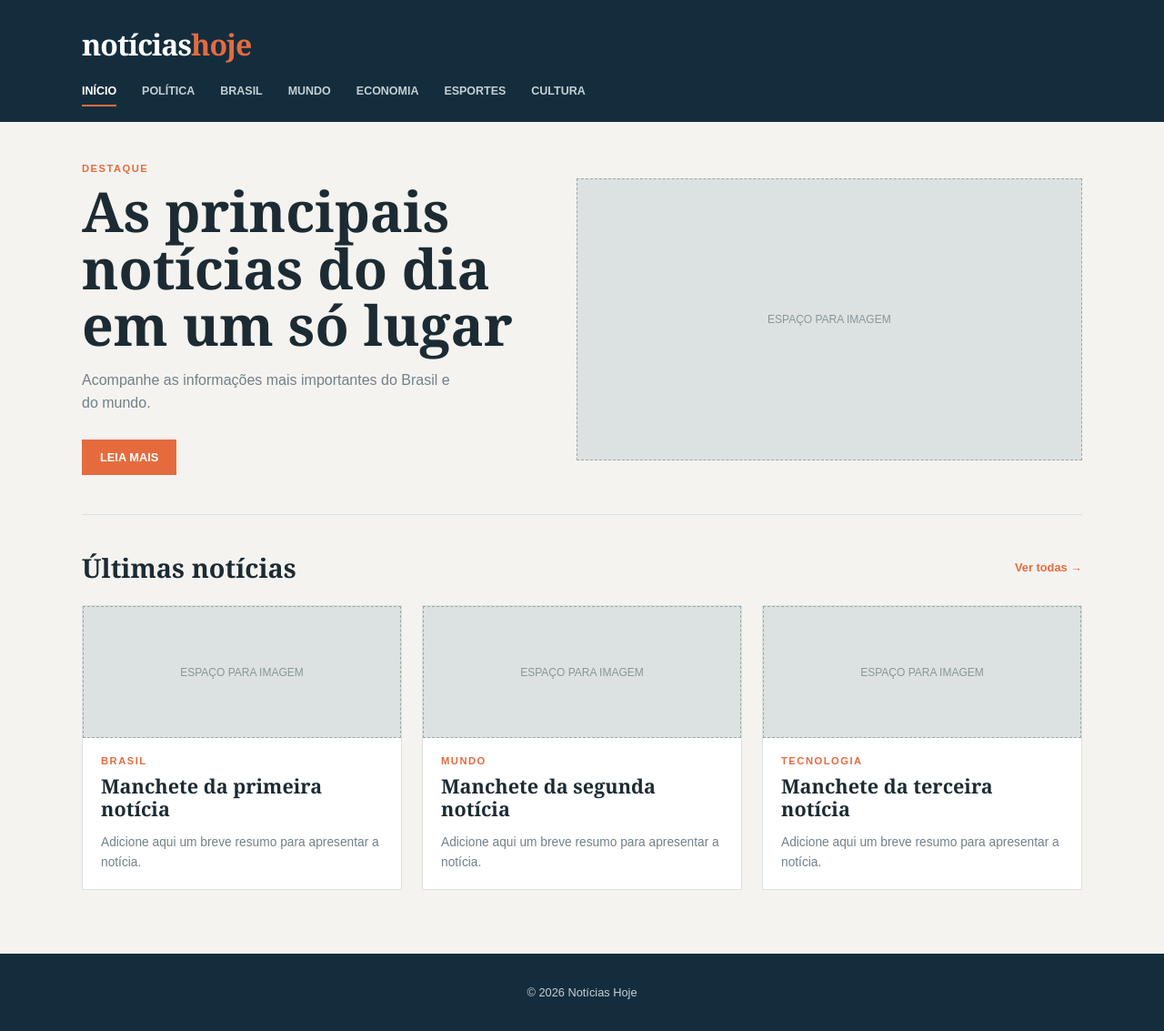
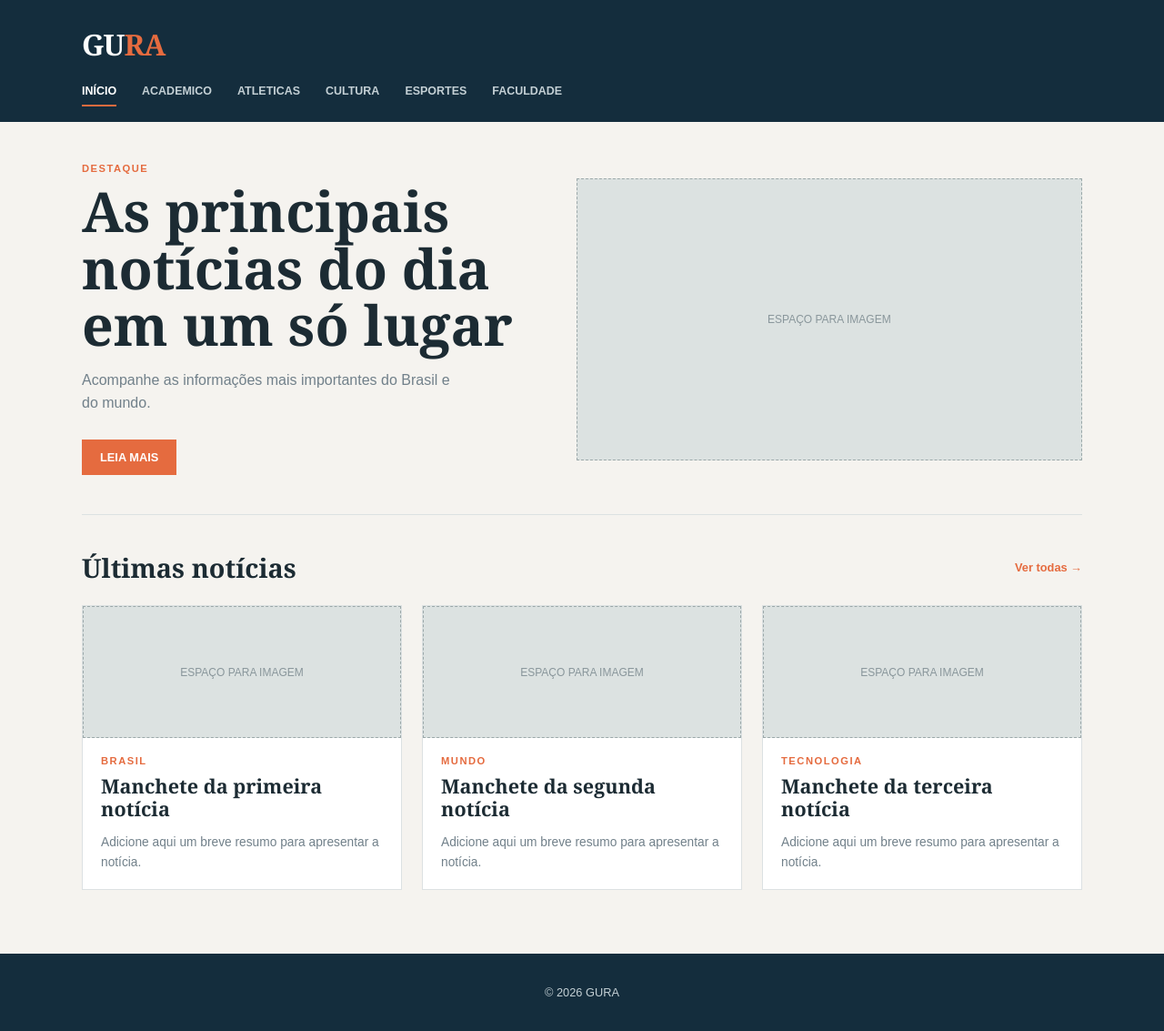
Before and after one commit to EvertonFernandesJr/GURA, a website: page noticias.html in a window 1280 px wide. Shown: the whole page at 91% size. Drawn offline with Linux system fonts and the light colour scheme.

Commit message:
alteração em algumas partes tela de noticias
algumas coisas estavam erradas, apenas alguns detalhes visuais

```diff
--- a/noticias.html
+++ b/noticias.html
@@ -3,7 +3,7 @@
 <head>
     <meta charset="UTF-8">
     <meta name="viewport" content="width=device-width, initial-scale=1.0">
-    <title>Notícias Hoje</title>
+    <title>Gura</title>
     <style>
         :root {
             --azul: #142d3d;
@@ -258,18 +258,18 @@
 <body>
     <header>
         <div class="topo">
-            <a class="logo" href="#">notícias<span>hoje</span></a>
+            <a class="logo" href="#">GU<span>RA</span></a>
             <button class="menu-button" type="button" aria-label="Abrir menu">☰</button>
         </div>
 
         <nav aria-label="Menu principal">
             <a class="ativo" href="#">Início</a>
-            <a href="#">Política</a>
-            <a href="#">Brasil</a>
-            <a href="#">Mundo</a>
-            <a href="#">Economia</a>
+            <a href="#">Academico</a>
+            <a href="#">atleticas</a>
+            <a href="#">Cultura</a>
             <a href="#">Esportes</a>
-            <a href="#">Cultura</a>
+            <a href="#">Faculdade</a>
+
         </nav>
     </header>
 
@@ -316,7 +316,7 @@
     </main>
 
     <footer>
-        <p>&copy; 2026 Notícias Hoje</p>
+        <p>&copy; 2026 GURA</p>
     </footer>
 </body>
 </html>
```
